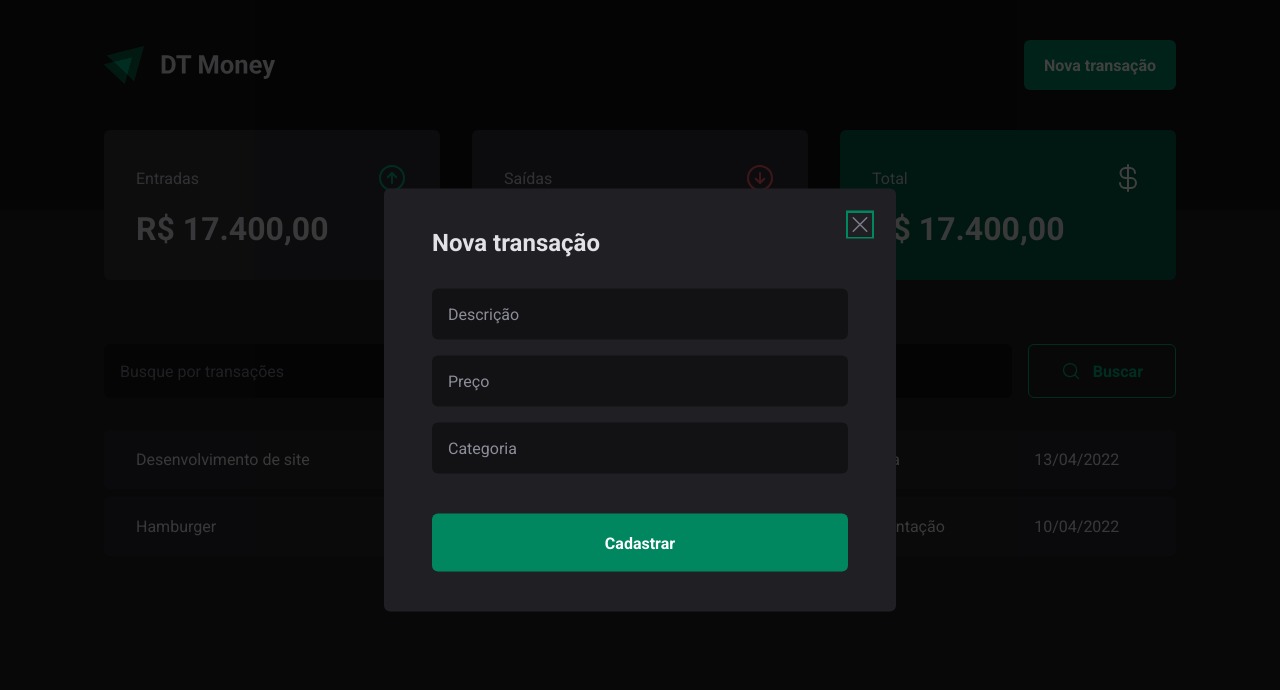
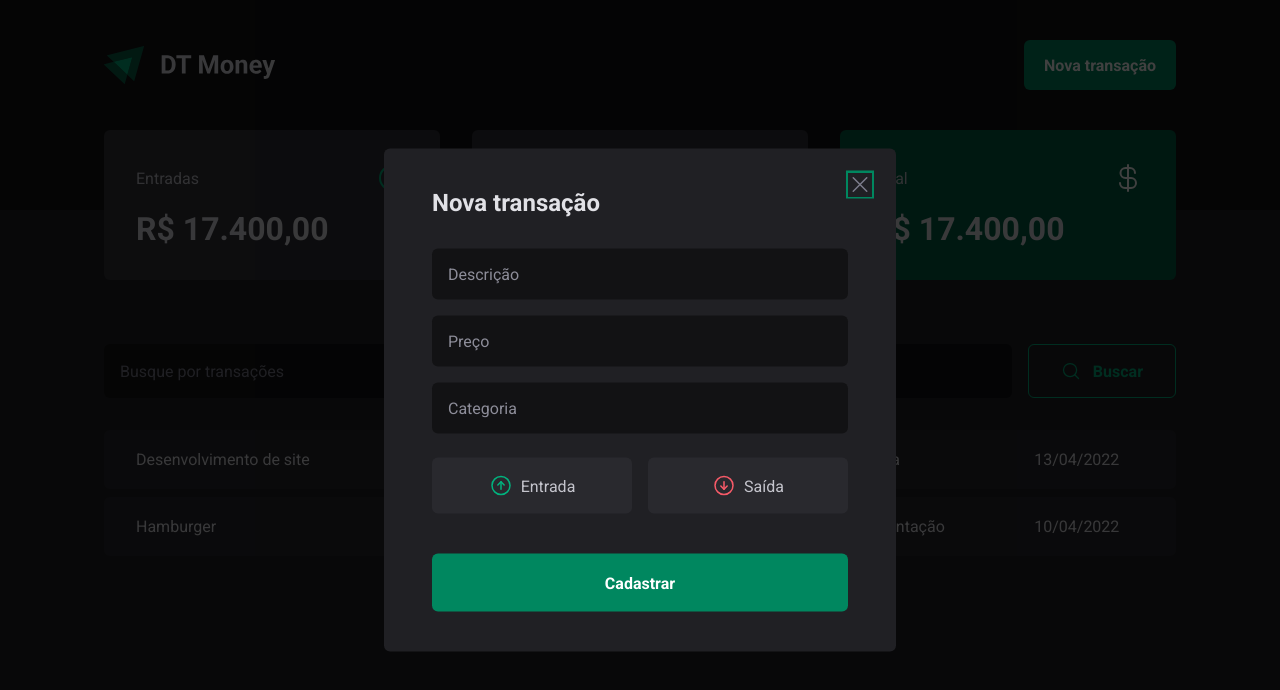
Before and after one commit to userthiago/dt-money, a React (Vite) app: page / in a window 1280 px wide. Both pictures are taken after a click on the button "Nova transação". Shown: the top 690 px of the page. Built offline with nearby package versions, Linux system fonts and the light colour scheme.

Commit message:
feat: Finalizando modal de transação com radio button acessível.

```diff
--- a/package.json
+++ b/package.json
@@ -10,6 +10,7 @@
   },
   "dependencies": {
     "@radix-ui/react-dialog": "^1.0.0",
+    "@radix-ui/react-radio-group": "^1.0.0",
     "phosphor-react": "^1.4.1",
     "react": "^18.2.0",
     "react-dom": "^18.2.0",
--- a/src/components/NewTransactionModal/index.tsx
+++ b/src/components/NewTransactionModal/index.tsx
@@ -1,7 +1,13 @@
 import React from "react";
 import * as Dialog from "@radix-ui/react-dialog";
-import { CloseButton, Content, Overlay } from "./styles";
-import { X } from "phosphor-react";
+import {
+  CloseButton,
+  Content,
+  Overlay,
+  TransactionTypeButton,
+  TransactionTypeContainer,
+} from "./styles";
+import { ArrowCircleDown, ArrowCircleUp, X } from "phosphor-react";
 
 // import { Container } from './styles';
 
@@ -23,6 +29,16 @@
           />
           <input type="number" placeholder="Preço" id="price" required />
           <input type="text" placeholder="Categoria" id="category" required />
+          <TransactionTypeContainer>
+            <TransactionTypeButton variant="income" value="income">
+              <ArrowCircleUp size={24} />
+              Entrada
+            </TransactionTypeButton>
+            <TransactionTypeButton variant="outcome" value="outcome">
+              <ArrowCircleDown size={24} />
+              Saída
+            </TransactionTypeButton>
+          </TransactionTypeContainer>
           <button type="submit">Cadastrar</button>
         </form>
       </Content>
--- a/src/components/NewTransactionModal/styles.ts
+++ b/src/components/NewTransactionModal/styles.ts
@@ -1,5 +1,6 @@
 import styled from "styled-components";
 import * as Dialog from "@radix-ui/react-dialog";
+import * as RadioGroup from "@radix-ui/react-radio-group";
 
 export const Overlay = styled(Dialog.Overlay)`
   position: fixed;
@@ -67,3 +68,53 @@
     }
   }
 `;
+
+export const TransactionTypeContainer = styled(RadioGroup.Root)`
+  display: grid;
+  grid-template-columns: repeat(2, 1fr);
+  gap: 1rem;
+  margin-top: 0.5rem;
+`;
+
+interface TransactionTypeButtonProps {
+  variant: "income" | "outcome";
+}
+
+export const TransactionTypeButton = styled(
+  RadioGroup.Item
+)<TransactionTypeButtonProps>`
+  background-color: ${(props) => props.theme["gray-700"]};
+  padding: 1rem;
+  display: flex;
+  align-items: center;
+  justify-content: center;
+  gap: 0.5rem;
+  border-radius: 6px;
+  cursor: pointer;
+  border: 0;
+  color: ${(props) => props.theme["gray-300"]};
+
+  svg {
+    color: ${(props) =>
+      props.variant === "income"
+        ? props.theme["green-300"]
+        : props.theme["red-300"]};
+  }
+
+  &[data-state="unchecked"]:hover {
+    background: ${(props) => props.theme["gray-600"]};
+    transition: background-color 0.2s;
+  }
+
+  &[data-state="checked"] {
+    color: ${(props) => props.theme.white};
+    background-color: ${(props) =>
+      props.variant === "income"
+        ? props.theme["green-500"]
+        : props.theme["red-500"]};
+
+    svg {
+      color: ${(props) => props.theme.white};
+    }
+  }
+`;
```
Also changed, not shown: 1 other file (tests, documents, lock files or other folders).
